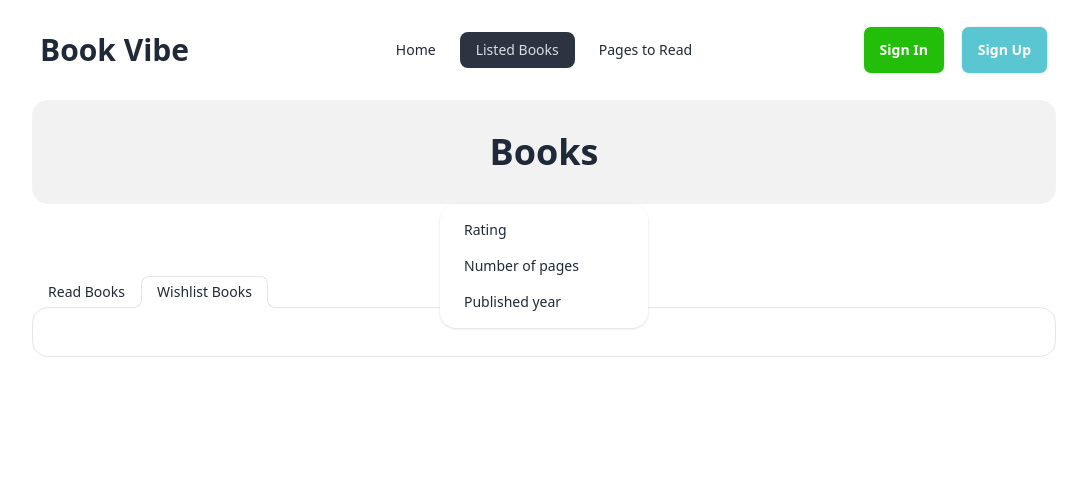
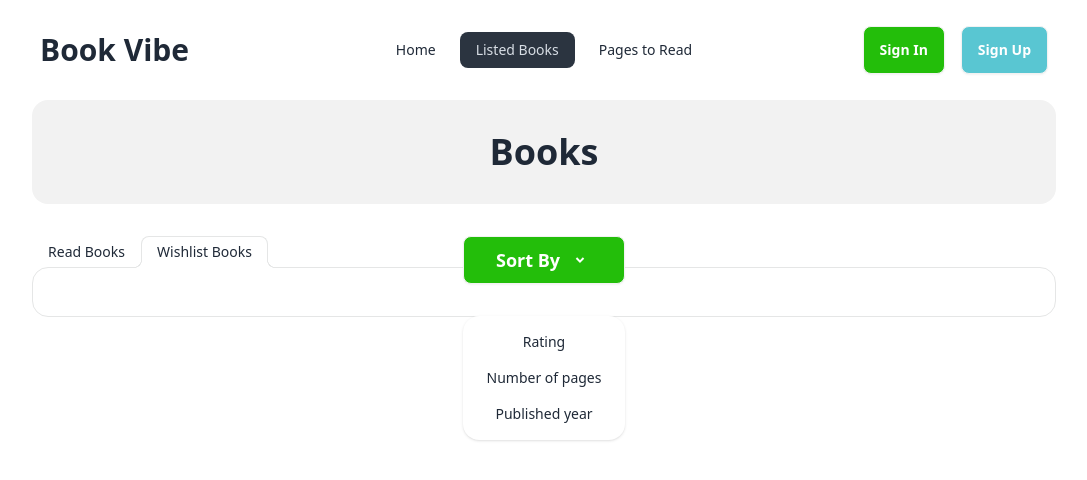
Before and after one commit to salman-ibne-shofi/final-exam-08, a React (Vite) app: page /listed in a window 1280 px wide. Both pictures are taken after a click on the button "Sort By". Shown: the top 480 px of the page, without its empty margins (96-1183 px from the left). Built offline with nearby package versions, Linux system fonts and the light colour scheme.

Commit message:
sort by button problem fixed now the dropdown position is alright and working as well

```diff
--- a/src/components/ListedBooks/ListedBooks.jsx
+++ b/src/components/ListedBooks/ListedBooks.jsx
@@ -24,14 +24,14 @@ const ListedBooks = ({ book }) => {
 
 	return (
 		<div>
-			<h2 className="bg-base-200 p-8 rounded-2xl flex justify-center font-bold text-4xl font-sans mt-4">
+			<h2 className="bg-base-200 p-8 rounded-2xl flex justify-center font-bold text-4xl font-sans mt-4 mb-8">
 				Books
 			</h2>
 			<div className="dropdown flex justify-center">
 				<div
 					tabIndex={0}
 					role="button"
-					className="btn mt-6 font-sans text-lg text-white bg-[#23BE0A]"
+					className="btn px-8 font-sans text-lg text-white bg-[#23BE0A] absolute"
 				>
 					Sort By
 					<span className="text-2xl">
@@ -40,7 +40,7 @@ const ListedBooks = ({ book }) => {
 				</div>
 				<ul
 					tabIndex={0}
-					className="dropdown-content menu bg-base-100 rounded-box z-[1] w-52 p-2 shadow font-sans"
+					className="dropdown-content flex items-center menu bg-base-100 rounded-box shadow font-sans absolute top-20"
 				>
 					<li>
 						<a>Rating</a>
```
